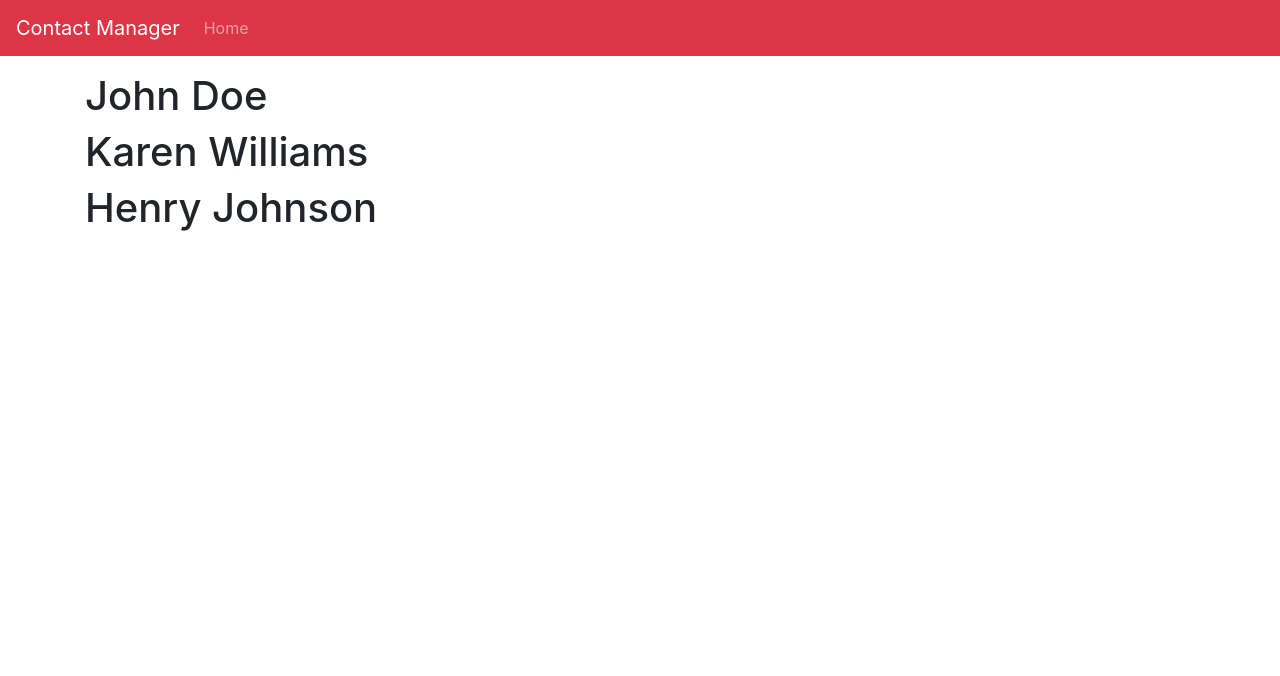
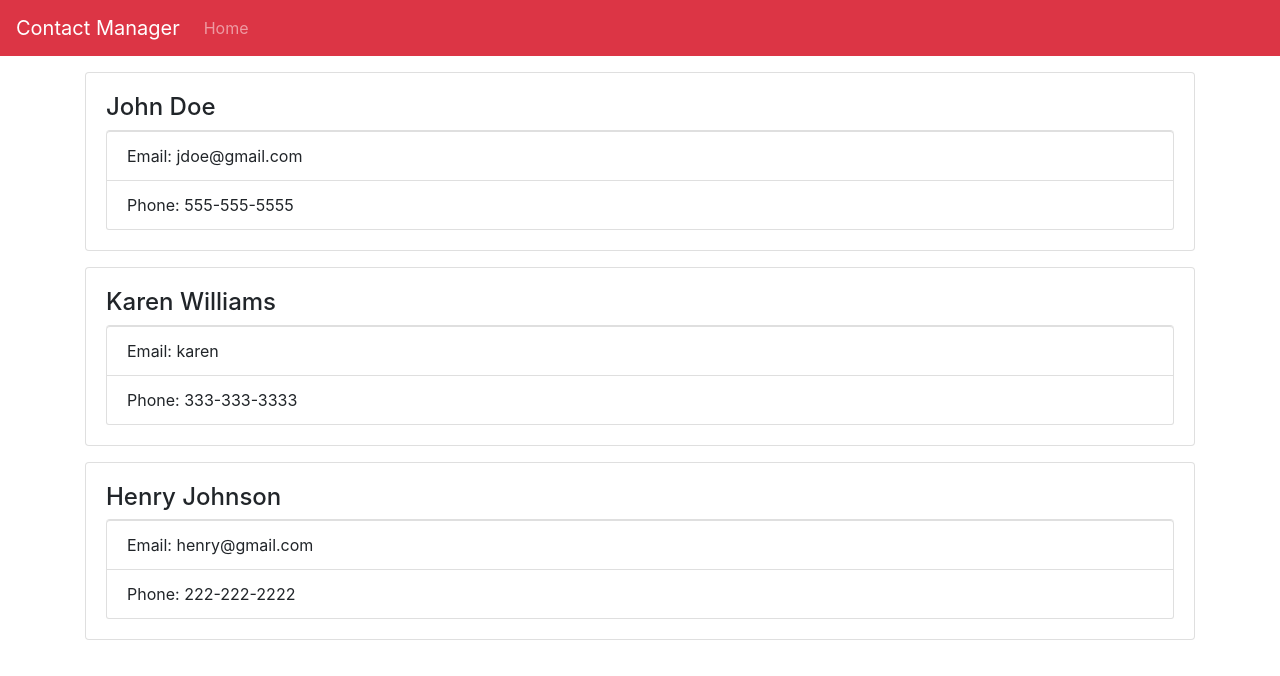
Before and after one commit to EddieOrozco/contactmanager, a React (Create React App) app: page / in a window 1280 px wide. Shown: the top 676 px of the page. Built offline with nearby package versions, Linux system fonts and the light colour scheme.

Commit message:
Making the Contact component dynamic / using Contact Component in Contacts Component

```diff
--- a/src/components/Contacts.js
+++ b/src/components/Contacts.js
@@ -1,4 +1,5 @@
 import React, { Component } from "react";
+import Contact from "./Contact";
 
 class Contacts extends Component {
   constructor() {
@@ -32,7 +33,12 @@
     return (
       <div>
         {contacts.map(contact => (
-          <h1>{contact.name}</h1>
+          <Contact
+            key={contact.id}
+            name={contact.name}
+            email={contact.email}
+            phone={contact.phone}
+          />
         ))}
       </div>
     );
```
